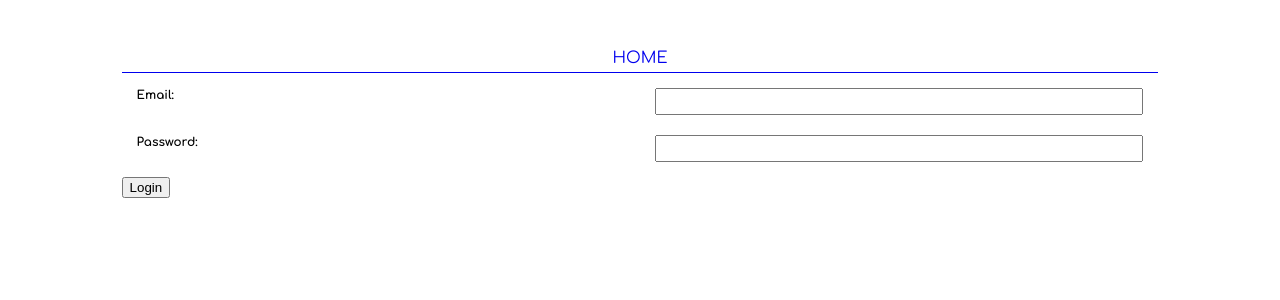
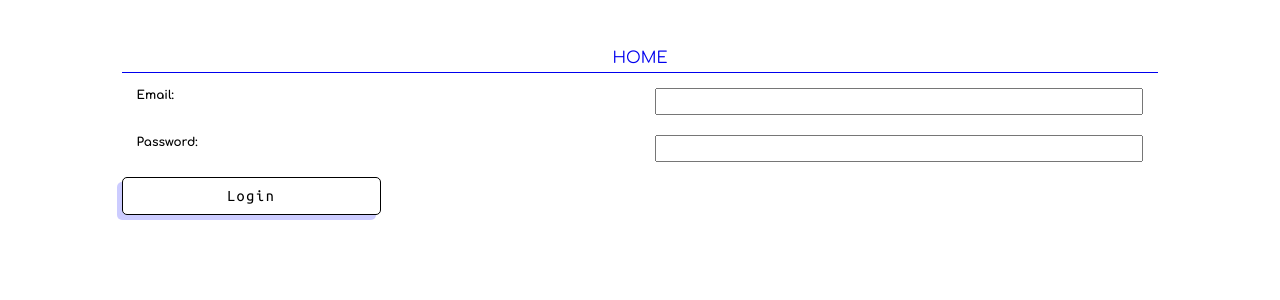
Before and after one commit to Dog-Match/dog-match-fe, a React (Create React App) app: page /login in a window 1280 px wide. Shown: the top 300 px of the page. Built offline with nearby package versions, Linux system fonts and the light colour scheme; the HTML template or start-up script is replaced by a standard one.

Commit message:
finished up form, added button, drafted handleSubmit, drafted getProfile, drafted createProfile both in fetchUtils - needs review, broken because auth not set up yet? No token yet

```diff
--- a/src/ProfilePage.js
+++ b/src/ProfilePage.js
@@ -1,4 +1,5 @@
 import React, { Component } from 'react';
+import { getProfile, createProfile } from './fetch-utils';
 import './styles/profile.css';
 
 export default class ProfilePage extends Component {
@@ -20,21 +21,20 @@ export default class ProfilePage extends Component {
     special_consideration: '',
     main_caretaker: '',
     other_pets: '',
-    protective_breed: '',
-    isLoading: true
+    protective_breed: ''
   }
 
   componentDidMount = async () => {
-    //   const profile = getProfile (this.props.token);
-    //   this.setState = ({ profile });
+    const { token } = this.props;
+    const profile = await getProfile(token);
+    this.setState = ({ profile });
     this.setState({ isLoading: false });
   };
 
   handleSubmit = async (e) => {
     e.preventDefault();
     // Save Profile, Get Fresh Dog Rexxx
-    // const { token } = this.props;
-    // const profile = await getProfile(token);
+    createProfile (this.state, this.props.token);
     this.props.history.push('/ResultsPage');
   }
 
@@ -221,19 +221,12 @@ export default class ProfilePage extends Component {
               </select>
             </label>
 
-            <label>
-              <button> GET RESULTS</button>
+            <label className = "results-button">
+              <button> Get Results!</button>
             </label>
 
           </form>
         </section>
-
-        {/* Loading ...  */}
-        {this.state.isLoading ? (
-          <section className="loading">
-            <h2> Loading ... </h2>
-          </section>
-        ) : null}
       </div>
     );
   }
--- a/src/fetch-utils.js
+++ b/src/fetch-utils.js
@@ -1,7 +1,8 @@
 import request from 'superagent';
-//const URL = 'https://dog-match-be.herokuapp.com/';
-const URL = 'http://localhost:7890/';
+const URL = 'https://dog-match-be.herokuapp.com/';
+// const URL = 'http://localhost:7890/';
 
+// Login
 export async function login(email, password){
   const response = await request
     .post(`${URL}auth/signin`)
@@ -10,6 +11,7 @@ export async function login(email, password){
   return response.body;
 }
 
+// Sign Up
 export async function signUp(email, password){
   const response = await request
     .post(`${URL}auth/signup`)
@@ -17,3 +19,24 @@ export async function signUp(email, password){
 
   return response.body;
 }
+
+// Get Profile
+//  Does URL/api work or route to profilePage.js?
+export async function getProfile(token){
+  const response = await request
+    .get(`${URL}api`)
+    .set('Authorization', token);
+  return response.body;
+}
+
+// Create (update) Profile
+// check .post url
+export async function createProfile(state, token){
+  const response = await request
+    .post (`${URL}api/`)
+    .send ({ userData: state })
+    .set('Authorization', token);
+  return response.body;
+}
+
+//  ^^ what about isLoading?
--- a/src/styles/profile.css
+++ b/src/styles/profile.css
@@ -53,3 +53,20 @@ select {
     font-family: 'Ubuntu Mono', monospace;
     /* border: 1px dotted; */
 }
+
+.results-button {
+    display: flex;
+    justify-content: flex-end;
+}
+
+button {
+    box-shadow: -5px 5px 0px 0px rgba(0, 0, 255, .2);
+    border-radius: 5px;
+    border: 1px solid black;
+    background-color: white;
+    font-family: 'Ubuntu Mono', monospace;
+    padding: 10px;
+    width:25%;
+    font-size:1.35em;
+    letter-spacing: .1em;
+}
```
